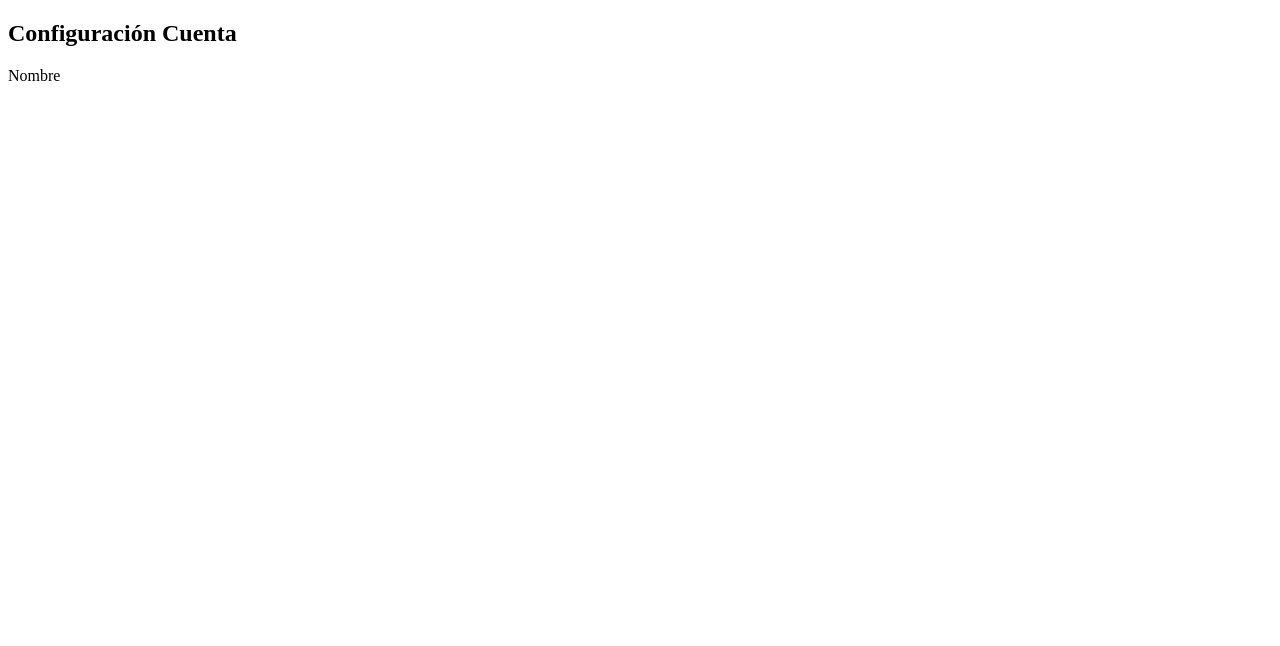
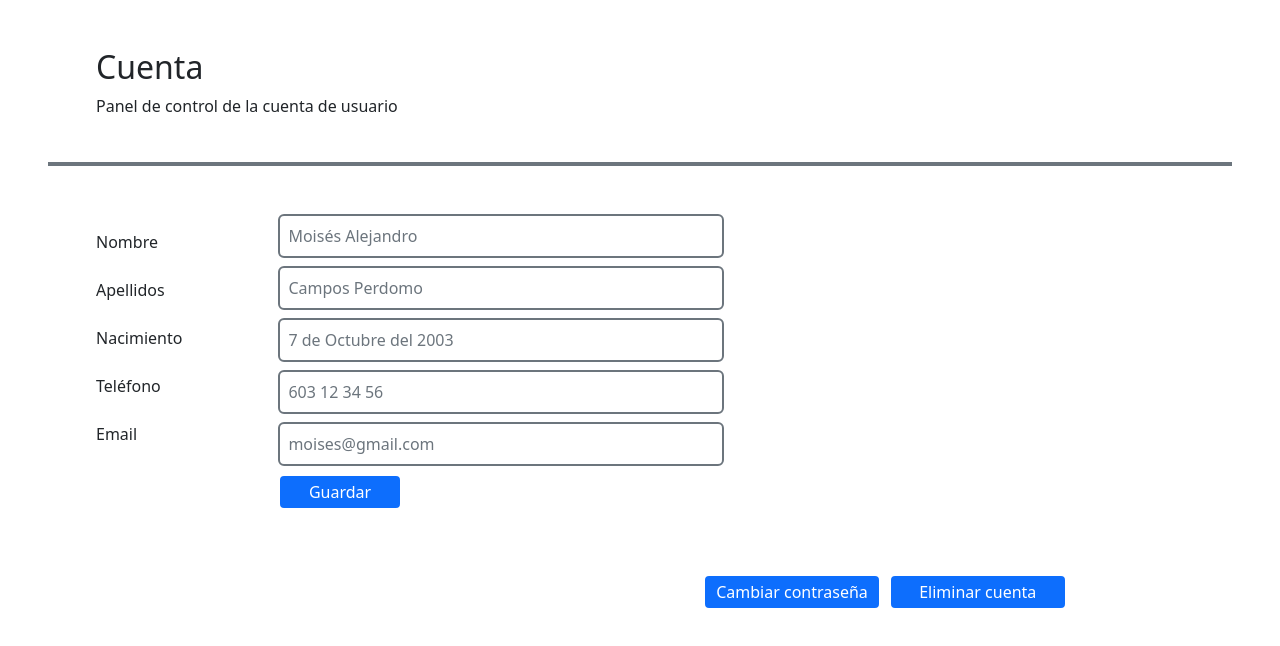
Before and after one commit to MoisesCDAW/Dashbord-Bootstrap, a plain HTML site: page cuenta.html in a window 1280 px wide. Drawn offline with nearby package versions, Linux system fonts and the light colour scheme.

Commit message:
estilizada sección de cuenta

```diff
--- a/cuenta.html
+++ b/cuenta.html
@@ -3,15 +3,45 @@
 <head>
     <meta charset="UTF-8">
     <meta name="viewport" content="width=device-width, initial-scale=1.0">
+    <link href="https://cdn.jsdelivr.net/npm/bootstrap@5.3.2/dist/css/bootstrap.min.css" rel="stylesheet" integrity="sha384-T3c6CoIi6uLrA9TneNEoa7RxnatzjcDSCmG1MXxSR1GAsXEV/Dwwykc2MPK8M2HN" crossorigin="anonymous">
     <title>Cuenta</title>
 </head>
-<body class="bg-white">
-    <header>
-        <h2>Configuración Cuenta</h2>
+<body>
+    <header class="col-4 p-5 pb-1 ms-5">
+        <h2>Cuenta</h2>
+        <p>Panel de control de la cuenta de usuario</p>
     </header>
 
-    <section>
-        <p>Nombre</p>
+    <div class="m-5 mt-4 border border-2 border-secondary" id="divisor"></div>
+
+    <section class="ms-5 ps-5 d-flex">
+        <div class="d-flex flex-column gap-2 mt-3">
+            <p class="me-5">Nombre</p>
+            <p class="me-5">Apellidos</p>
+            <p class="me-5">Nacimiento</p>
+            <p class="me-5">Teléfono</p>
+            <p class="me-5">Email</p>
+        </div>
+
+        <div class="col-5 d-flex flex-column gap-2">
+            <div class="ms-5 p-2 border border-2 border-secondary rounded rounded-2 text-secondary">Moisés Alejandro</div>
+            <div class="ms-5 p-2 border border-2 border-secondary rounded rounded-2 text-secondary">Campos Perdomo</div>
+            <div class="ms-5 p-2 border border-2 border-secondary rounded rounded-2 text-secondary">7 de Octubre del 2003</div>
+            <div class="ms-5 p-2 border border-2 border-secondary rounded rounded-2 text-secondary">603 12 34 56</div>
+            <div class="ms-5 p-2 border border-2 border-secondary rounded rounded-2 text-secondary">moises@gmail.com</div>
+            <button class="ms-5 col-3 p-1 bg-primary border border-2 border-white rounded rounded-2 text-white">Guardar</button>
+        </div>
     </section>
+
+    <div class="col-4 mt-3 d-flex justify-content-end">
+
+    </div>
+
+    <div class="col-10 mt-5 d-flex justify-content-end gap-2">
+        <button class="col-2 p-1 bg-primary border border-2 border-white rounded rounded-2 text-white">Cambiar contraseña</button>
+        <button class="col-2 p-1 bg-primary border border-2 border-white rounded rounded-2 text-white">Eliminar cuenta</button>
+    </div>
+
+    <script src="https://cdn.jsdelivr.net/npm/bootstrap@5.3.2/dist/js/bootstrap.bundle.min.js" integrity="sha384-C6RzsynM9kWDrMNeT87bh95OGNyZPhcTNXj1NW7RuBCsyN/o0jlpcV8Qyq46cDfL" crossorigin="anonymous"></script>
 </body>
 </html>
```
Also changed, not shown: index.html (+1 -1 lines), inicio.html (+1 -1 lines), mensajeria.html (+3 -0 lines), proyectos.html (+3 -0 lines).
